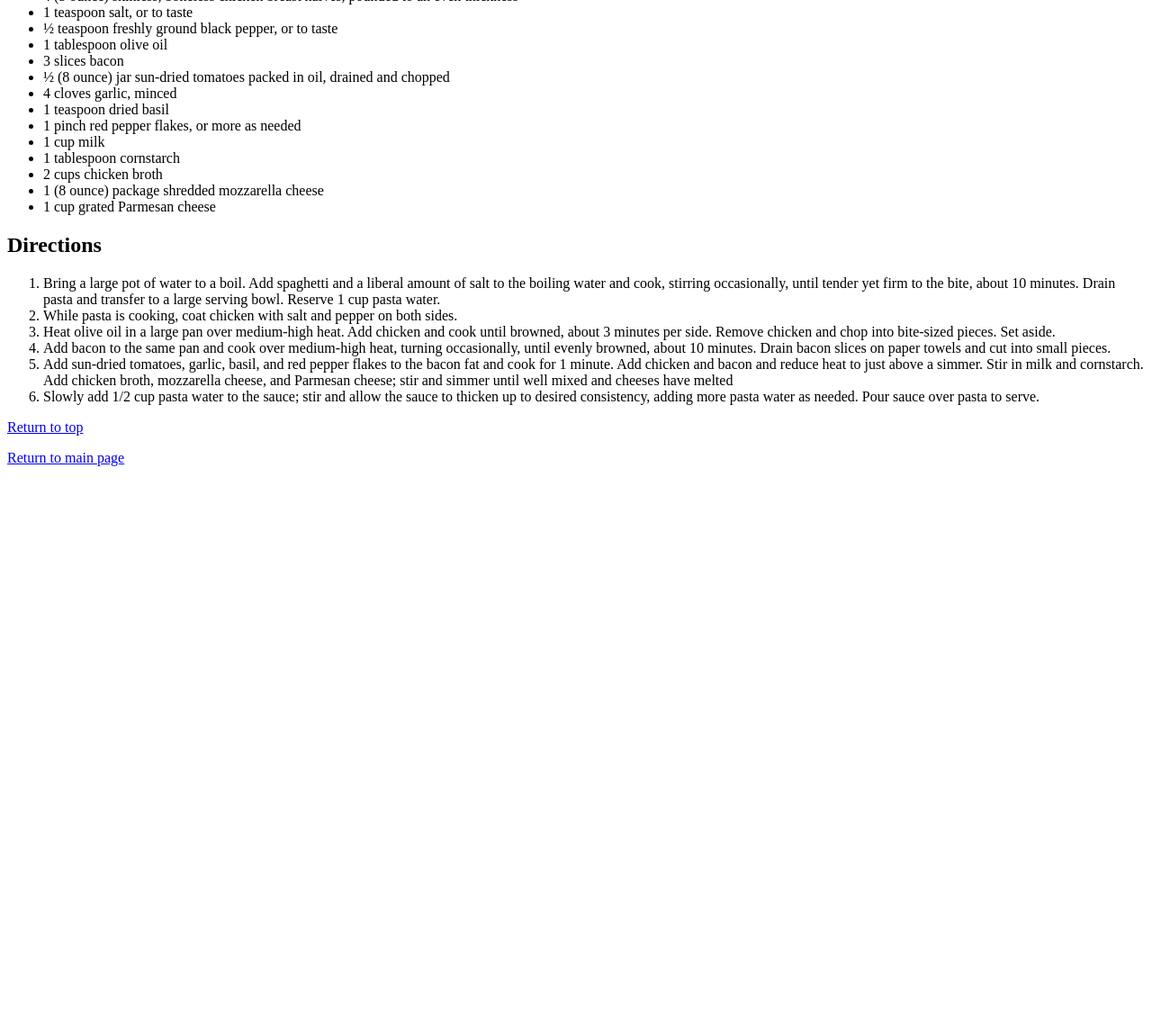
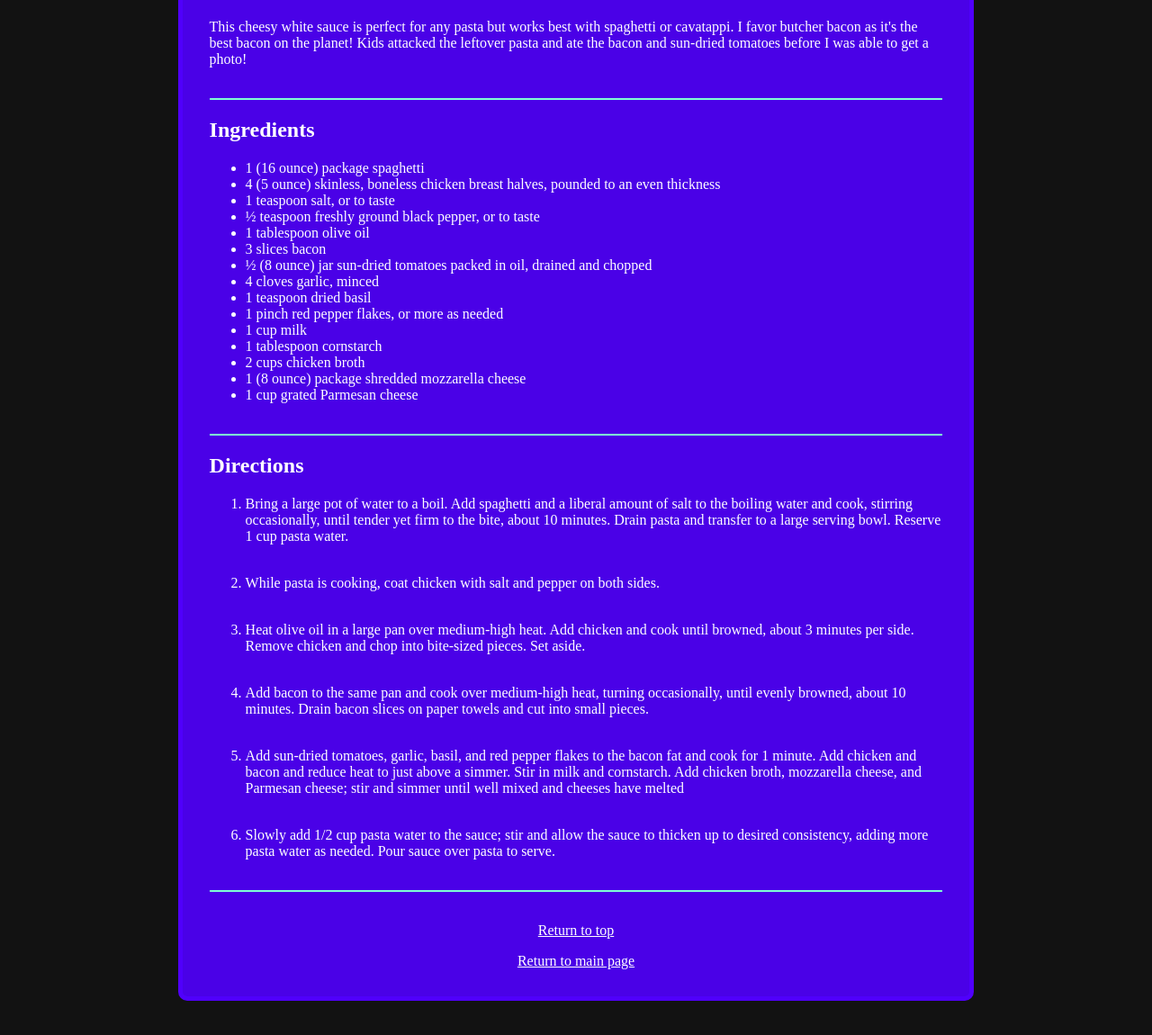
Before and after one commit to felipevlr/odin-recipes, a plain HTML site: page recipes/chicken-spaghetti-with-white-sauce.html in a window 1280 px wide. Shown: the part 534-1684 px from the top of the page at 90% size. Before the commit the page ends 1060 px from the top, so only its background shows below. Drawn offline with Linux system fonts and the light colour scheme.

Commit message:
Add box-sizzing: border-box to style.css and recipe.css

```diff
--- a/recipes/chicken-spaghetti-with-white-sauce.html
+++ b/recipes/chicken-spaghetti-with-white-sauce.html
@@ -1,15 +1,20 @@
 <!DOCTYPE html>
 <html lang="en">
 <head>
-    <meta charset="UTF-8">
+    <meta charset="UTF-8" name="color-scheme" content="dark" />
     <title>Document</title>
+    <link rel="stylesheet" href="./recipe.css" />
 </head>
 <body>
+    <div class="container">
     <a id="top"></a>
     <h1>Chicken Spaghetti with White Sauce</h1>
-    <img src="../images/Chicken Spaghetti with White Sauce.jpg" width="400">
+    <p class="space"></p>
+    <img class="image" src="../images/Chicken Spaghetti with White Sauce.jpg" width="400">
+    <p class="space"></p>
     <p>This cheesy white sauce is perfect for any pasta but works best with spaghetti or cavatappi. I favor butcher bacon as it's the best bacon on the planet! Kids attacked the leftover pasta and ate the bacon and sun-dried tomatoes before I was able to get a photo!</p>
-    <p></p>
+    <p class="space"></p>
+    <p class="line"></p>
     <h2>Ingredients</h2>
     <ul>
         <li>1 (16 ounce) package spaghetti</li>
@@ -28,18 +33,28 @@
         <li>1 (8 ounce) package shredded mozzarella cheese</li>
         <li>1 cup grated Parmesan cheese</li>
     </ul>
-    <p></p>
+    <p class="space"></p>
+    <p class="line"></p>
     <h2>Directions</h2>
     <ol>
         <li>Bring a large pot of water to a boil. Add spaghetti and a liberal amount of salt to the boiling water and cook, stirring occasionally, until tender yet firm to the bite, about 10 minutes. Drain pasta and transfer to a large serving bowl. Reserve 1 cup pasta water.</li>
+        <p class="space"></p>
         <li>While pasta is cooking, coat chicken with salt and pepper on both sides.</li>
+        <p class="space"></p>
         <li>Heat olive oil in a large pan over medium-high heat. Add chicken and cook until browned, about 3 minutes per side. Remove chicken and chop into bite-sized pieces. Set aside.</li>
+        <p class="space"></p>
         <li>Add bacon to the same pan and cook over medium-high heat, turning occasionally, until evenly browned, about 10 minutes. Drain bacon slices on paper towels and cut into small pieces.</li>
+        <p class="space"></p>
         <li>Add sun-dried tomatoes, garlic, basil, and red pepper flakes to the bacon fat and cook for 1 minute. Add chicken and bacon and reduce heat to just above a simmer. Stir in milk and cornstarch. Add chicken broth, mozzarella cheese, and Parmesan cheese; stir and simmer until well mixed and cheeses have melted</li>
+        <p class="space"></p>
         <li>Slowly add 1/2 cup pasta water to the sauce; stir and allow the sauce to thicken up to desired consistency, adding more pasta water as needed. Pour sauce over pasta to serve.</li>
+        <p class="space"></p>
     </ol>
-    <a href="#top">Return to top</a>
+    <p class="line"></p>
+    <p class="space"></p>
+    <a href="#top" class="link">Return to top</a>
     <p></p>
-    <a href="../index.html">Return to main page</a>
+    <a href="../index.html" class="link">Return to main page</a>
+    </div>
 </body>
 </html>
--- a/recipes/recipe.css
+++ b/recipes/recipe.css
@@ -1,4 +1,8 @@
 /*CSS file for all recipes pages */
+
+* {
+    box-sizing: border-box;
+}
 
 .container {
     border: 5px solid white;
--- a/style.css
+++ b/style.css
@@ -1,3 +1,7 @@
+* {
+    box-sizing: border-box;
+}
+
 .container {
     border: 5px solid white;
     padding: 30px;
```
Also changed, not shown: index.html (+1 -1 lines), recipes/creamy-garlic-pasta.html (+18 -7 lines), recipes/quick-and-easy-chicken-spaghetti.html (+18 -6 lines).
